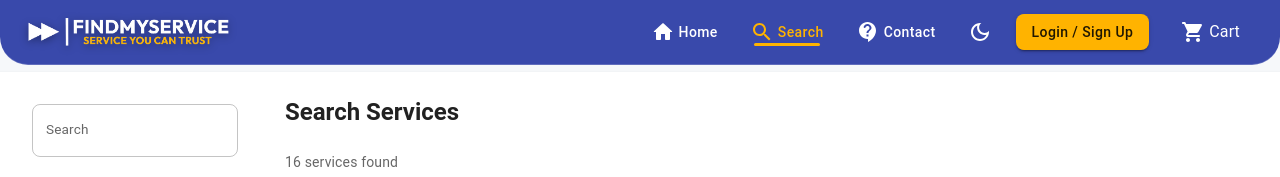
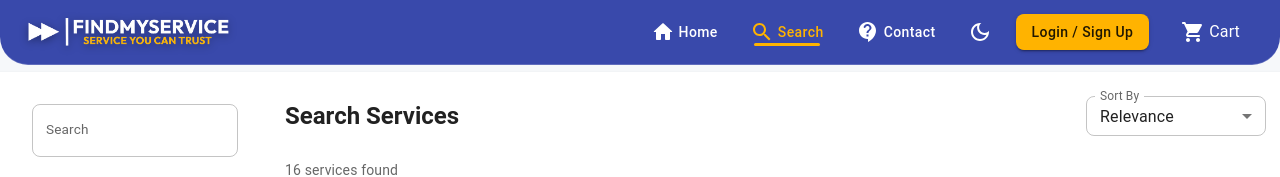
Before and after one commit to Diptodas123/findmyservice-client, a React (Vite) app: page /search in a window 1280 px wide. Shown: the top 177 px of the page. Built offline with nearby package versions, Linux system fonts and the light colour scheme.

Commit message:
Add sorting functionality to search results

```diff
--- a/src/pages/Search/Search.jsx
+++ b/src/pages/Search/Search.jsx
@@ -1,5 +1,5 @@
 import { useEffect } from 'react';
-import { Box, Typography, Paper, Grid, CircularProgress, Alert } from '@mui/material';
+import { Box, Typography, Paper, Grid, CircularProgress, Alert, Select, MenuItem, FormControl, InputLabel } from '@mui/material';
 import { useSearchParams } from 'react-router-dom';
 import { useDispatch, useSelector } from 'react-redux';
 import FilterSidebar from '../../components/FilterSidebar/FilterSidebar.jsx';
@@ -14,6 +14,7 @@ import {
   toggleCategory,
   setPriceRange,
   toggleRating,
+  setSortBy,
   clearFilters,
   setServices,
   setLoading,
@@ -27,7 +28,7 @@ export default function Search() {
 
   // Get state from Redux
   const { filters, services, loading, error } = useSelector((state) => state.search);
-  const { query, location, categories: selectedCategories, priceMin, priceMax, ratings: selectedRatings } = filters;
+  const { query, location, categories: selectedCategories, priceMin, priceMax, ratings: selectedRatings, sortBy } = filters;
 
   // Fetch all services from backend
   useEffect(() => {
@@ -131,6 +132,27 @@ export default function Search() {
     return matchesQuery && matchesCategory && matchesPrice && matchesRating && matchesLocation && isActive;
   });
 
+  // Sort logic
+  const sortedServices = [...filteredServices].sort((a, b) => {
+    switch (sortBy) {
+      case 'price-low':
+        return (Number(a.cost) || 0) - (Number(b.cost) || 0);
+      case 'price-high':
+        return (Number(b.cost) || 0) - (Number(a.cost) || 0);
+      case 'rating-high':
+        return (Number(b.avgRating) || 0) - (Number(a.avgRating) || 0);
+      case 'rating-low':
+        return (Number(a.avgRating) || 0) - (Number(b.avgRating) || 0);
+      case 'name-asc':
+        return (a.serviceName || '').localeCompare(b.serviceName || '');
+      case 'name-desc':
+        return (b.serviceName || '').localeCompare(a.serviceName || '');
+      case 'relevance':
+      default:
+        return 0; // Keep original order
+    }
+  });
+
   // Handlers
   const handleCategoryChange = (cat) => {
     dispatch(toggleCategory(cat));
@@ -221,9 +243,27 @@ export default function Search() {
 
         {/* Results Section */}
         <Box sx={{ flex: 1, p: { xs: 2, sm: 3 }, overflowX: 'auto' }}>
-          <Typography variant="h5" gutterBottom sx={{ mb: 3, fontWeight: 600 }}>
-            Search Services
-          </Typography>
+          <Box sx={{ display: 'flex', justifyContent: 'space-between', alignItems: 'center', mb: 3 }}>
+            <Typography variant="h5" sx={{ fontWeight: 600 }}>
+              Search Services
+            </Typography>
+            <FormControl size="small" sx={{ minWidth: 180 }}>
+              <InputLabel>Sort By</InputLabel>
+              <Select
+                value={sortBy}
+                label="Sort By"
+                onChange={(e) => dispatch(setSortBy(e.target.value))}
+              >
+                <MenuItem value="relevance">Relevance</MenuItem>
+                <MenuItem value="price-low">Price: Low to High</MenuItem>
+                <MenuItem value="price-high">Price: High to Low</MenuItem>
+                <MenuItem value="rating-high">Rating: High to Low</MenuItem>
+                <MenuItem value="rating-low">Rating: Low to High</MenuItem>
+                <MenuItem value="name-asc">Name: A to Z</MenuItem>
+                <MenuItem value="name-desc">Name: Z to A</MenuItem>
+              </Select>
+            </FormControl>
+          </Box>
 
           {loading && (
             <Box sx={{ display: 'flex', justifyContent: 'center', alignItems: 'center', minHeight: '400px' }}>
@@ -240,11 +280,11 @@ export default function Search() {
           {!loading && !error && (
             <>
               <Typography variant="body2" color="text.secondary" sx={{ mb: 2 }}>
-                {filteredServices.length} service{filteredServices.length !== 1 ? 's' : ''} found
+                {sortedServices.length} service{sortedServices.length !== 1 ? 's' : ''} found
               </Typography>
 
               <Grid container spacing={3}>
-                {filteredServices.length === 0 ? (
+                {sortedServices.length === 0 ? (
                   <Grid item xs={12}>
                     <Box sx={{
                       textAlign: 'center',
@@ -261,7 +301,7 @@ export default function Search() {
                     </Box>
                   </Grid>
                 ) : (
-                  filteredServices.map(service => (
+                  sortedServices.map(service => (
                     <Grid item xs={12} sm={6} md={4} key={service.serviceId}>
                       <ServiceCard
                         serviceId={service.serviceId}
--- a/src/store/searchSlice.js
+++ b/src/store/searchSlice.js
@@ -8,6 +8,7 @@ const initialState = {
     priceMin: 0,
     priceMax: 10000,
     ratings: [],
+    sortBy: 'relevance', // relevance, price-low, price-high, rating-high, rating-low, name-asc, name-desc
   },
   services: [],
   loading: false,
@@ -52,6 +53,9 @@ const searchSlice = createSlice({
         state.filters.ratings.push(rating);
       }
     },
+    setSortBy: (state, action) => {
+      state.filters.sortBy = action.payload;
+    },
     setFilters: (state, action) => {
       state.filters = { ...initialState.filters, ...action.payload };
     },
@@ -81,6 +85,7 @@ export const {
   setPriceRange,
   setRatings,
   toggleRating,
+  setSortBy,
   setFilters,
   clearFilters,
   setServices,
```
